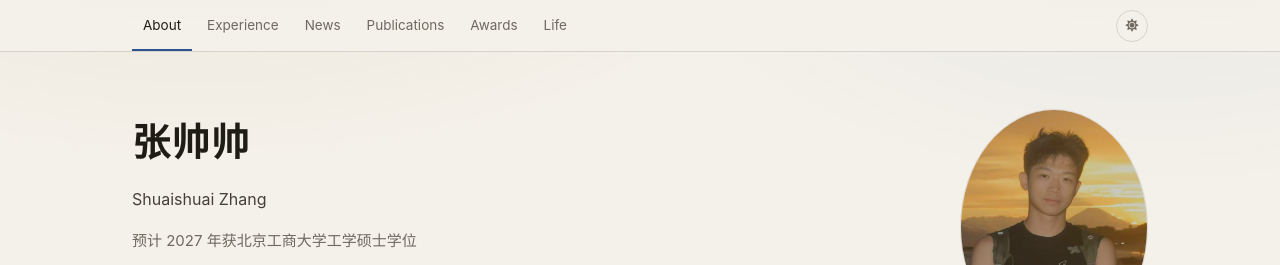
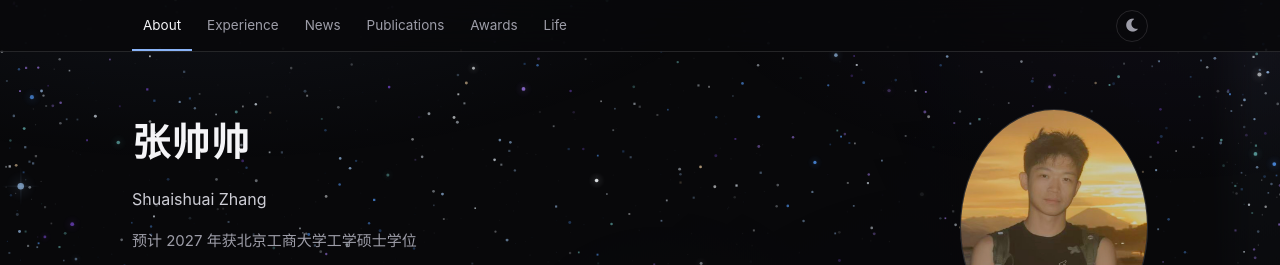
Before and after one commit to 010Bill/010Bill.github.io, a plain HTML site: page index.html in a window 1280 px wide. Shown: the top 265 px of the page. Drawn offline with Linux system fonts and the light colour scheme.

Commit message:
Update index.html

```diff
--- a/index.html
+++ b/index.html
@@ -703,14 +703,15 @@
   }
 </style>
 <script>
-  /* 在首次绘制前定主题，否则深色用户会先闪一下浅色。
-     优先级：手动选过的 > 系统偏好 > 深色 */
+  /* 在首次绘制前定主题，否则会先闪一帧错的颜色。
+     优先级：手动选过的 > 深色。
+     这里刻意不看系统的 prefers-color-scheme —— 深色是这个页面的默认形态
+     （星空背景、end 的流动星点都只在深色下出现），所以白天开着浅色系统
+     的访客也应该先看到深色版，想换再自己点右上角那个按钮。 */
   (function () {
     var t = null;
     try { t = localStorage.getItem('theme'); } catch (e) {}
-    if (t !== 'light' && t !== 'dark') {
-      t = window.matchMedia('(prefers-color-scheme: light)').matches ? 'light' : 'dark';
-    }
+    if (t !== 'light' && t !== 'dark') t = 'dark';
     document.documentElement.setAttribute('data-theme', t);
     /* 入场动画的隐藏态挂在 .js-rv 下，这里加类。
        放在首绘前，否则内容会先显示一下再被藏起来闪一帧；
@@ -1045,8 +1046,6 @@
   var btn = document.getElementById('theme-btn');
   if (!btn) return;
   var icon = btn.querySelector('i');
-  var manual = false;
-  try { var v = localStorage.getItem('theme'); manual = (v === 'light' || v === 'dark'); } catch (e) {}
 
   function paint() {
     var light = root.getAttribute('data-theme') === 'light';
@@ -1067,16 +1066,13 @@
 
   btn.addEventListener('click', function () {
     var next = root.getAttribute('data-theme') === 'light' ? 'dark' : 'light';
-    manual = true;
     try { localStorage.setItem('theme', next); } catch (e) {}
     apply(next);
   });
 
-  /* 没手动选过的话，跟随系统切换 */
-  var mq = window.matchMedia('(prefers-color-scheme: light)');
-  var onSys = function (e) { if (!manual) apply(e.matches ? 'light' : 'dark'); };
-  if (mq.addEventListener) mq.addEventListener('change', onSys);
-  else if (mq.addListener) mq.addListener(onSys);
+  /* 这里原来有个 prefers-color-scheme 的监听，访客没手动选过时会跟着系统切。
+     既然默认固定深色，它就得去掉：否则访客中途切了系统主题，页面会自己
+     跳成浅色，跟「默认深色」矛盾。现在主题只有一个入口 —— 右上角那个按钮。 */
 })();
 </script>
 
```
